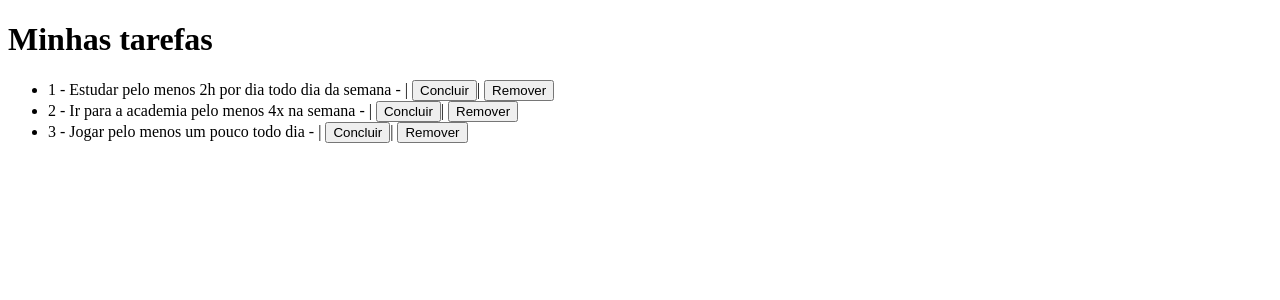
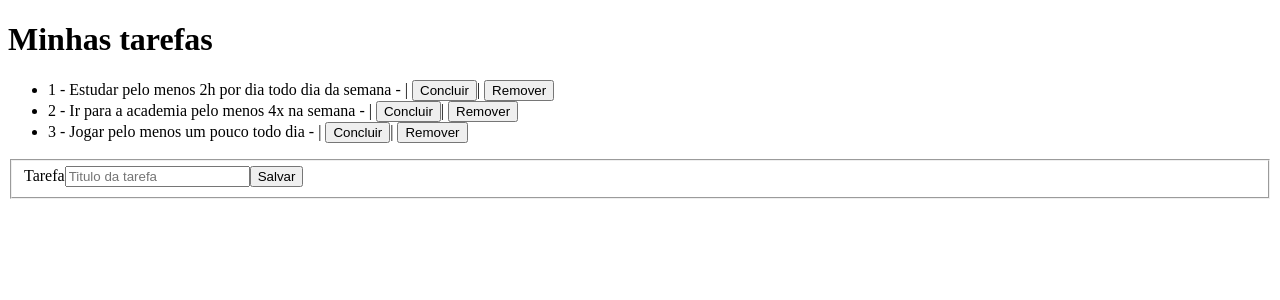
Before and after one commit to maurelio631/todo, an Angular app: page / in a window 1280 px wide. Shown: the top 300 px of the page. Built offline with nearby package versions, Linux system fonts and the light colour scheme.

Commit message:
Criando formulário no html, criando e inicializando o formulário no typescript, criando validadores e ligando a instacia do typescript com o html

```diff
--- a/src/app/app.component.html
+++ b/src/app/app.component.html
@@ -2,7 +2,21 @@
 <ul>
   <li *ngFor="let todo of todos">
     {{ todo.id }} - {{ todo.title }} - |
-    <button *ngIf="!todo.done"(click)="markAsDone(todo)">Concluir</button>
-    <button *ngIf="todo.done" (click)="markAsUndone(todo)">Refazer</button>| <button (click)="remove(todo)">Remover</button>
+    <button *ngIf="!todo.done" (click)="markAsDone(todo)">Concluir</button>
+    <button *ngIf="todo.done" (click)="markAsUndone(todo)">Refazer</button>|
+    <button (click)="remove(todo)">Remover</button>
   </li>
 </ul>
+
+<form [formGroup]="form">
+  <fieldset>
+    <label>Tarefa</label>
+    <input
+      type="text"
+      placeholder="Titulo da tarefa"
+      maxlength="60"
+      formControlName="title"
+    />
+    <button>Salvar</button>
+  </fieldset>
+</form>
--- a/src/app/app.component.ts
+++ b/src/app/app.component.ts
@@ -1,4 +1,5 @@
 import { Component } from '@angular/core';
+import { FormBuilder, FormGroup, Validators } from '@angular/forms';
 import { Todo } from 'src/models/todo.model';
 
 @Component({
@@ -9,7 +10,19 @@ import { Todo } from 'src/models/todo.model';
 export class AppComponent {
   public todos: Todo[] = [];
   public title: string = 'Minhas tarefas';
-  constructor() {
+  public form: FormGroup;
+
+  constructor(private fb: FormBuilder) {
+    this.form = this.fb.group({
+      title: [
+        '',
+        Validators.compose([
+          Validators.minLength(5),
+          Validators.maxLength(60),
+          Validators.required,
+        ]),
+      ],
+    });
     this.todos.push(
       new Todo(1, 'Estudar pelo menos 2h por dia todo dia da semana', false)
     );
--- a/src/app/app.module.ts
+++ b/src/app/app.module.ts
@@ -1,4 +1,5 @@
 import { NgModule } from '@angular/core';
+import { ReactiveFormsModule } from '@angular/forms';
 import { BrowserModule } from '@angular/platform-browser';
 
 import { AppComponent } from './app.component';
@@ -8,7 +9,8 @@ import { AppComponent } from './app.component';
     AppComponent
   ],
   imports: [
-    BrowserModule
+    BrowserModule,
+    ReactiveFormsModule
   ],
   providers: [],
   bootstrap: [AppComponent]
```
